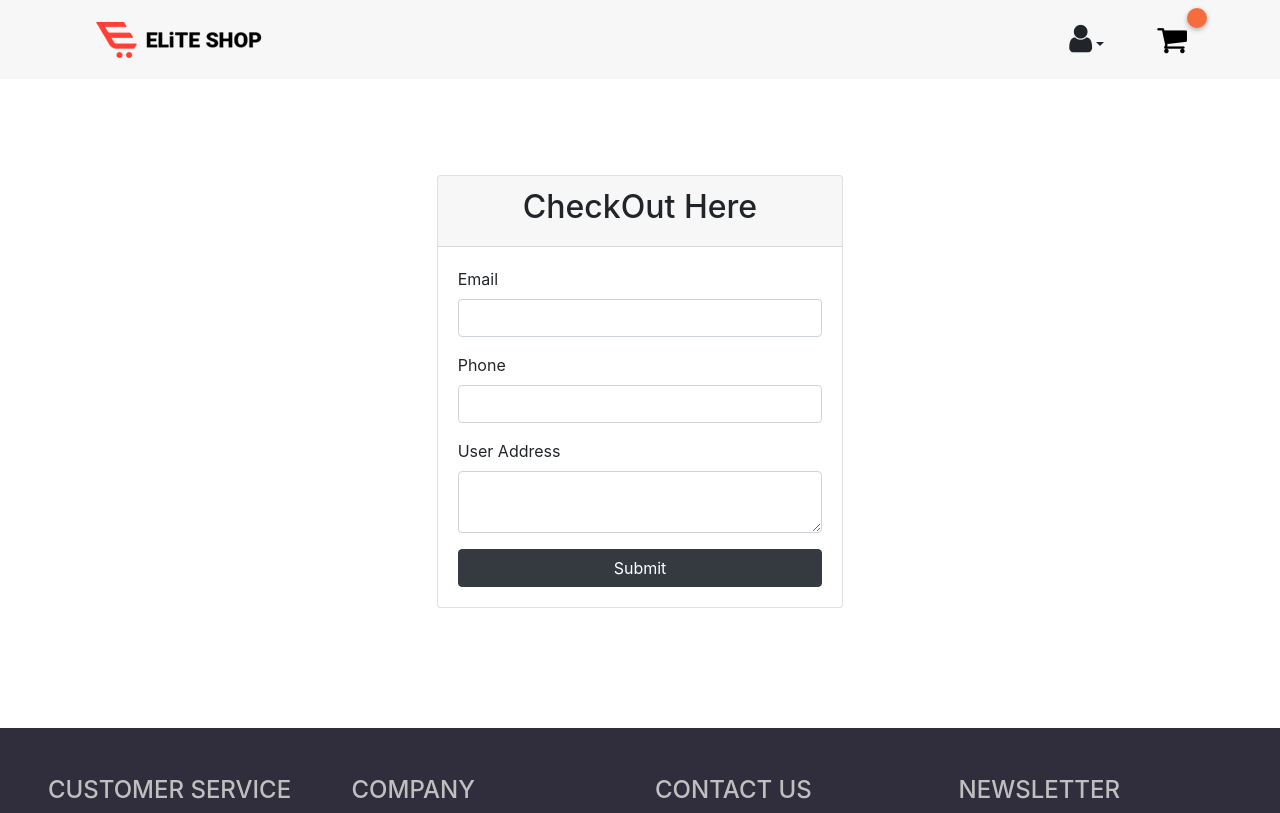
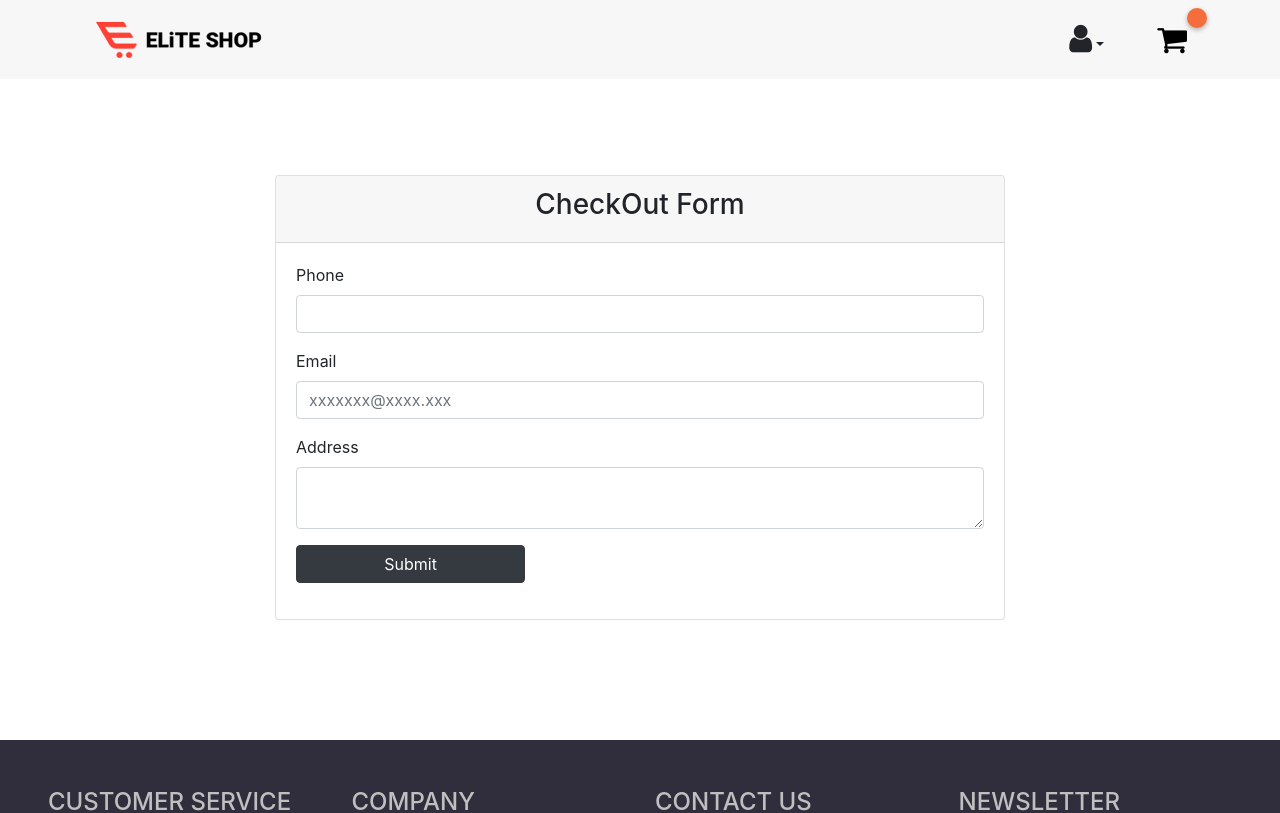
Before and after one commit to kholudshokry/Angular-Add-To-Cart-Project, an Angular app: page /checkout in a window 1280 px wide. Shown: the top 813 px of the page. Built offline with nearby package versions, Linux system fonts and the light colour scheme.

Commit message:
checkout form validation before submitting the order

```diff
--- a/src/app/cartdropdown/cartdropdown.component.html
+++ b/src/app/cartdropdown/cartdropdown.component.html
@@ -1 +1,75 @@
-<p>cartdropdown works!</p>
+<div class="container">
+    <div class="row">
+        <div class="col-md-8 mx-auto">
+            <div class="card">
+                <div class="card-header">
+                    <h3>Angular Reactive Form</h3>
+                </div>
+                <div class="card-body">
+                    <form class="form" [formGroup]="registerForm" (ngSubmit)="onSubmit()">
+                        <div class="form-group">
+                            <label>Name</label>
+                            <input type="text" class="form-control" formControlName="name">
+                            <span class="text-danger"
+                                *ngIf="(registerFormControl.name.touched || submitted) && registerFormControl.name.errors?.required">
+                                Name is required
+                            </span>
+                        </div>
+                        <div class="form-group">
+                            <label>Email</label>
+                            <input type="text" class="form-control" formControlName="email">
+                            <span class="text-danger"
+                                *ngIf="(registerFormControl.email.touched || submitted) && registerFormControl.email.errors?.required">
+                                Email is required
+                            </span>
+                            <span class="text-danger"
+                                *ngIf="registerFormControl.email.touched && registerFormControl.email.errors?.email">
+                                Enter a valid email address
+                            </span>
+                        </div>
+                        <div class="form-group">
+                            <label>User Name</label>
+                            <input type="text" class="form-control" formControlName="username">
+                            <span class="text-danger"
+                                *ngIf="(registerFormControl.username.touched || submitted) && registerFormControl.username.errors?.required">
+                                User Name is required
+                            </span>
+                            <span class="text-danger"
+                                *ngIf="registerFormControl.username.touched && registerFormControl.username.errors?.userNameNotAvailable">
+                                User Name is not available
+                            </span>
+                        </div>
+                        <div class="form-group">
+                            <label>Password</label>
+                            <input type="password" class="form-control" formControlName="password">
+                            <span class="text-danger"
+                                *ngIf="(registerFormControl.password.touched || submitted) && registerFormControl.password.errors?.required">
+                                Password is required
+                            </span>
+                            <span class="text-danger"
+                                *ngIf="registerFormControl.password.touched && registerFormControl.password.errors?.invalidPassword">
+                                Password should have minimum 8 characters, at least 1 uppercase letter, 1 lowercase
+                                letter and 1 number
+                            </span>
+                        </div>
+                        <div class="form-group">
+                            <label>Confirm Password</label>
+                            <input type="password" class="form-control" formControlName="confirmPassword">
+                            <span class="text-danger"
+                                *ngIf="(registerFormControl.confirmPassword.touched || submitted)&& registerFormControl.confirmPassword.errors?.required">
+                                Confirm Password is required
+                            </span>
+                            <span class="text-danger"
+                                *ngIf="registerFormControl.confirmPassword.touched && registerFormControl.confirmPassword.errors?.passwordMismatch">
+                                Passwords doesnot match
+                            </span>
+                        </div>
+                        <div class="form-group">
+                            <button type="submit" class="btn btn-success">Register</button>
+                        </div>
+                    </form>
+                </div>
+            </div>
+        </div>
+    </div>
+</div>
--- a/src/app/cartdropdown/cartdropdown.component.ts
+++ b/src/app/cartdropdown/cartdropdown.component.ts
@@ -1,4 +1,8 @@
+
+
 import { Component, OnInit } from '@angular/core';
+import { Validators, FormGroup, FormBuilder } from '@angular/forms';
+import { CustomvalidationService } from '../services/customvalidation.service';
 
 @Component({
   selector: 'app-cartdropdown',
@@ -7,9 +11,37 @@ import { Component, OnInit } from '@angular/core';
 })
 export class CartdropdownComponent implements OnInit {
 
-  constructor() { }
+  registerForm: FormGroup;
+  submitted = false;
 
-  ngOnInit(): void {
+  constructor(
+    private fb: FormBuilder,
+    private customValidator: CustomvalidationService
+  ) { }
+
+  ngOnInit() {
+    this.registerForm = this.fb.group({
+      name: ['', Validators.required],
+      email: ['', [Validators.required, Validators.email]],
+      username: ['', [Validators.required], this.customValidator.userNameValidator.bind(this.customValidator)],
+      password: ['', Validators.compose([Validators.required, this.customValidator.patternValidator()])],
+      confirmPassword: ['', [Validators.required]],
+    },
+      {
+        validator: this.customValidator.MatchPassword('password', 'confirmPassword'),
+      }
+    );
   }
 
+  get registerFormControl() {
+    return this.registerForm.controls;
+  }
+
+  onSubmit() {
+    this.submitted = true;
+    if (this.registerForm.valid) {
+      alert('Form Submitted succesfully!!!\n Check the values in browser console.');
+      console.table(this.registerForm.value);
+    }
+  }
 }
--- a/src/app/checkout/checkout.component.html
+++ b/src/app/checkout/checkout.component.html
@@ -3,46 +3,56 @@
  <br> <br> <br> <br>
 
 
+<!-- <div class="row"> -->
+    <!-- <div class="col-md-4 offset-md-4"> -->
+        <div class="container">
             <div class="row">
-    <div class="col-md-4 offset-md-4">
-        <div class="guest-from card">
+                <div class="col-md-8 mx-auto">
+                    <div class="card">
+                        <div class="card-header">
+                            <h3 class="text-center">CheckOut Form</h3>
+                        </div>
+                        <div class="card-body">
+                            <form class="form" [formGroup]="registerForm" (ngSubmit)="onSubmit()">
+                                <div class="form-group">
+                                    <label>Phone</label>
+                                    <input type="text" class="form-control" formControlName="name">
+                                    <span class="text-danger"
+                                        *ngIf="(registerFormControl.name.touched || submitted) ">
+                                        Phone is required
+                                    </span>
 
-            <div class="card-header text-center">
-                <h2>CheckOut Here</h2>
+                                </div>
+                                <div class="form-group">
+                                    <label>Email</label>
+                                    <input type="text" class="form-control" formControlName="email" placeholder="xxxxxxx@xxxx.xxx">
+                                    <span class="text-danger"
+                                        *ngIf="(registerFormControl.email.touched || submitted) && registerFormControl.email.errors?.required">
+                                        Email is required
+                                    </span>
+                                    <span class="text-danger"
+                                        *ngIf="registerFormControl.email.touched && registerFormControl.email.errors?.email">
+                                        Enter a valid email address it must have this pattern "xxxxxxx@xxxx.xxx"
+                                    </span>
                                 </div>
 
-            <div class="card-body">
-                <form>
                                 <div class="form-group">
-                        <label for="email">Email</label>
-                        <input id="email" class="form-control" name="email" type="email" required/>
-                        <span class="invalid-feedback">Email can't be blank.</span>
+                                    <label>Address</label>
+                                    <textarea type="password" class="form-control" formControlName="password"></textarea>
+                                    <span class="text-danger"
+                                        *ngIf="(registerFormControl.password.touched || submitted) ">
+                                        Address is required
+                                    </span>
                                 </div>
 
-
                                 <div class="form-group">
-                        <label for="Phone">Phone</label>
-                        <input type="text" class="form-control" name="Phone "    required/>
-                        <span class="invalid-feedback">Phone can't br blank.</span>
+                                    <button type="submit" class="btn btn-dark col-md-4 " (click)="delete()">Submit</button>
                                 </div>
-
-
-
-                    <div class="form-group">
-                        <label for="Phone">User Address</label>
-                        <textarea type="text" class="form-control" name="Phone "    required></textarea>
-                        <span class="invalid-feedback"><Address></Address> can't br blank.</span>
-                    </div>
-
-
-                    <button class="btn btn-dark btn-block" (click)="delete()" >Submit</button>
-
-
-
-
                             </form>
                         </div>
                     </div>
                 </div>
             </div>
+        </div>
+
 <br> <br> <br> <br> <br>
--- a/src/app/checkout/checkout.component.ts
+++ b/src/app/checkout/checkout.component.ts
@@ -1,4 +1,7 @@
+
 import { Component, OnInit } from '@angular/core';
+import { Validators, FormGroup, FormBuilder } from '@angular/forms';
+import { CustomvalidationService } from '../services/customvalidation.service';
 
 @Component({
   selector: 'app-checkout',
@@ -7,13 +10,36 @@ import { Component, OnInit } from '@angular/core';
 })
 export class CheckoutComponent implements OnInit {
 
+  registerForm: FormGroup;
+  submitted = false;
 
+  constructor(
+    private fb: FormBuilder,
+    private customValidator: CustomvalidationService
+  ) { }
 
-  constructor() { }
+  ngOnInit() {
+    this.registerForm = this.fb.group({
+      name: ['', Validators.required],
+      email: ['', [Validators.required, Validators.email]],
+      password: ['', Validators.compose([Validators.required, this.customValidator.patternValidator()])],
 
-  ngOnInit(): void {
+    }
+    );
   }
-delete(){
-  localStorage.clear();
+
+  get registerFormControl() {
+    return this.registerForm.controls;
+  }
+
+  onSubmit() {
+    this.submitted = true;
+    if (this.registerForm.valid) {
+
+      console.table(this.registerForm.value);
+    }
+  }
+  delete(){
+    localStorage.clear();
+  }
 }
-}
--- a/src/app/productdetails/productdetails.component.html
+++ b/src/app/productdetails/productdetails.component.html
@@ -11,12 +11,12 @@
         <p class="lead text-danger" style=" font-family: 'Anton', sans-serif; font-size: 20px;">
           {{SelectedProduct.price}}$
         </p>
-        <p class="lead" style=" font-family: 'Anton', sans-serif; font-size: 18px;"><span>Category:</span><br>
+        <p class="lead" style=" font-family: 'Anton', sans-serif; font-size: 18px;"><span class="lead text-danger">Category:</span>
           {{SelectedProduct.category}}
         </p>
         <p class="lead" style=" font-family: 'Anton', sans-serif; font-size: 18px;">
           {{SelectedProduct.description}}
-        </p>
+        </p><br><br>
 
 
         <div class="row">
@@ -25,7 +25,7 @@
           <button class="btn btn-outline-primary mr-4" routerLink="/home">Continue Shopping</button>
           <button class="btn btn-outline-primary" (click)="addCard(SelectedProduct)">Add to cart</button>
         </p>
-    </div>
+    </div><br><br><br>
       </div>
     </div>
   </div>
--- a/src/app/productlist/productlist.component.html
+++ b/src/app/productlist/productlist.component.html
@@ -1,10 +1,11 @@
-
+<div class="container">
  <div style="background-color: rgb(248, 247, 247);">
     <div class="row" style="margin-left:35rem ;">
     <i class="fa fa-search mt-2 " aria-hidden="true"></i>
     <input class="form-control col-md-4 ml-2" [(ngModel)]='term'  type="search"  placeholder="Search" aria-label="Search" >
     </div>
     </div>
+</div>
 <div class="album py-5 bg-light">
 
     <div class="container">
```
Also changed, not shown: src/app/services/customvalidation.service.ts (added, +58 -0 lines), 1 other file (tests, documents, lock files or other folders). Lines whose indentation alone changed are shown as unchanged.
